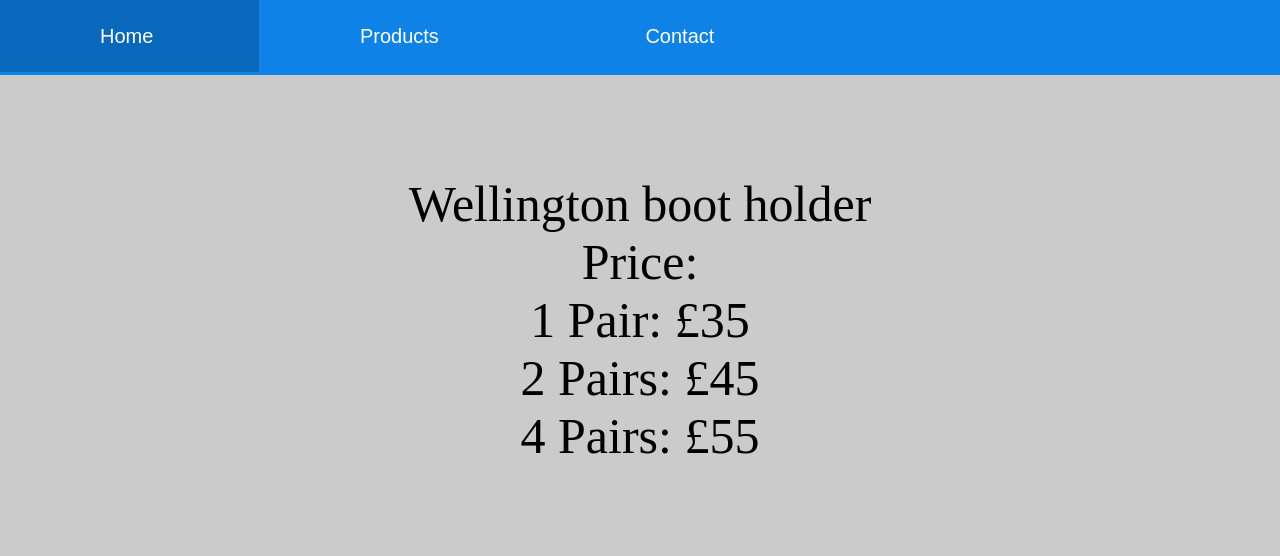
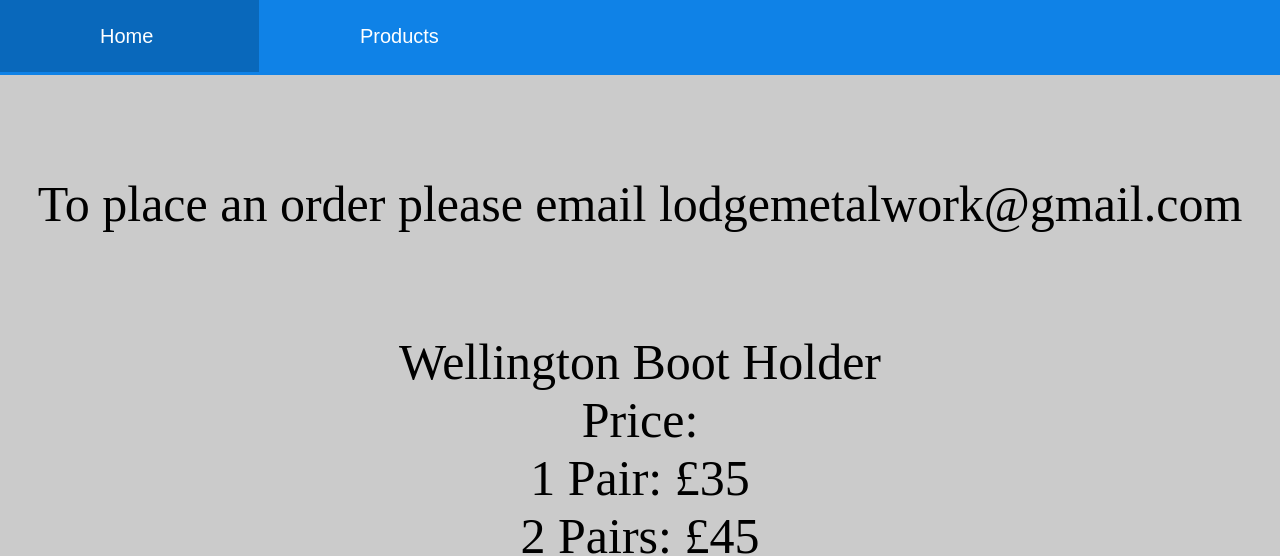
Before and after one commit to edbaker1/LodgeMetalwork, a plain HTML site: page products.html in a window 1280 px wide. Shown: the top 556 px of the page. Drawn offline with Linux system fonts and the light colour scheme.

Commit message:
added email to products page

```diff
--- a/products.html
+++ b/products.html
@@ -16,9 +16,9 @@
                 <a href="products.html" class="navigation-buttons">
                     Products
                 </a>
-                <a href="Contact.html" class="navigation-buttons">
+                <!--<a href="Contact.html" class="navigation-buttons">
                     Contact
-                </a>
+                </a>-->
             </div>
         </div>
     <div>
@@ -43,9 +43,12 @@
             </div>
         </div>
     -->
+    <div class="homepage-titles">
+            To place an order please email lodgemetalwork@gmail.com
+    </div>
         <div style="display: flex; flex-direction: column; align-items: center;">
             <div class="homepage-titles">
-                Wellington boot holder
+                Wellington Boot Holder
             </div>
             <div style="font-size: 50px;">
                 Price:
@@ -88,7 +91,7 @@
 
         <div class="homepage-titles" style="display: flex; flex-direction: column; align-items: center;">
             <div>
-                Bird feeder fat ball holder
+                Bird Feeder
             </div>
             <div>
                 Price: £35
```
Also changed, not shown: index.html (+1 -1 lines).
